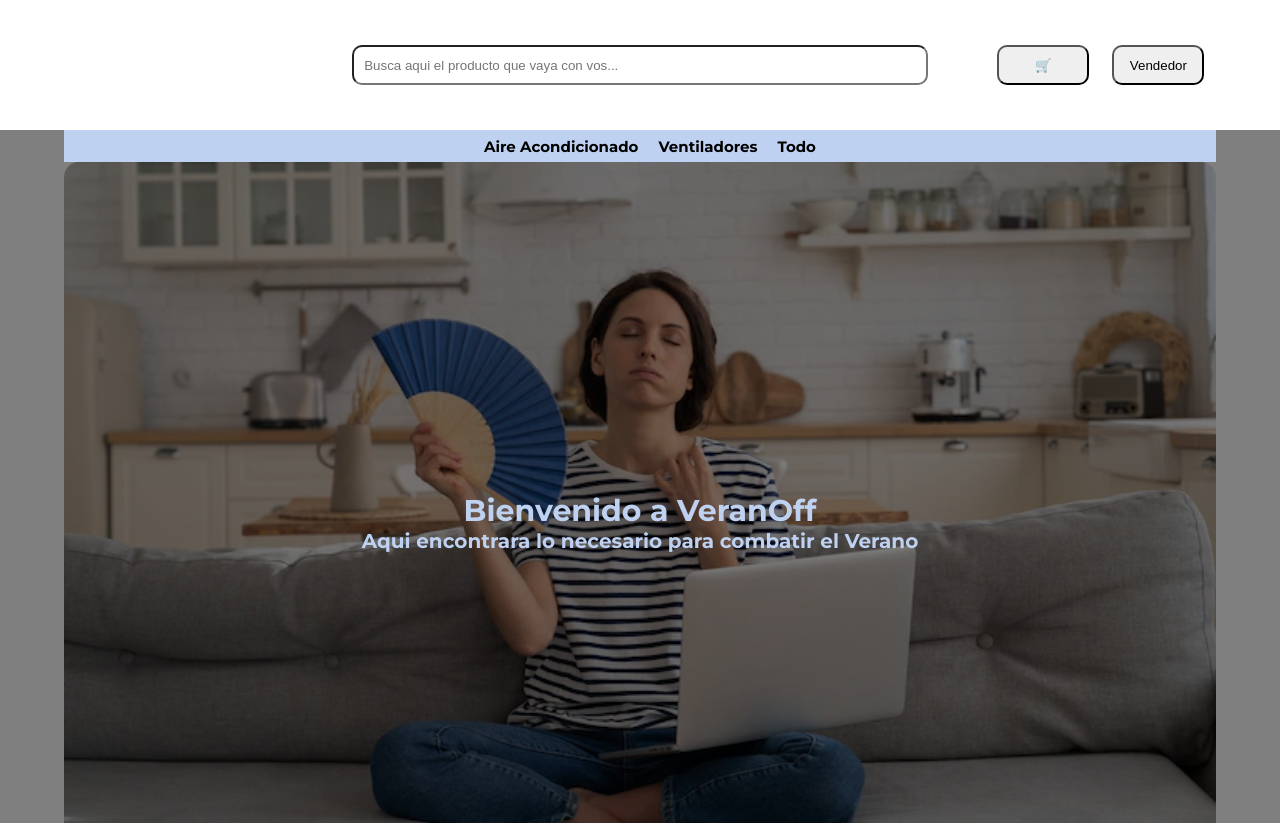
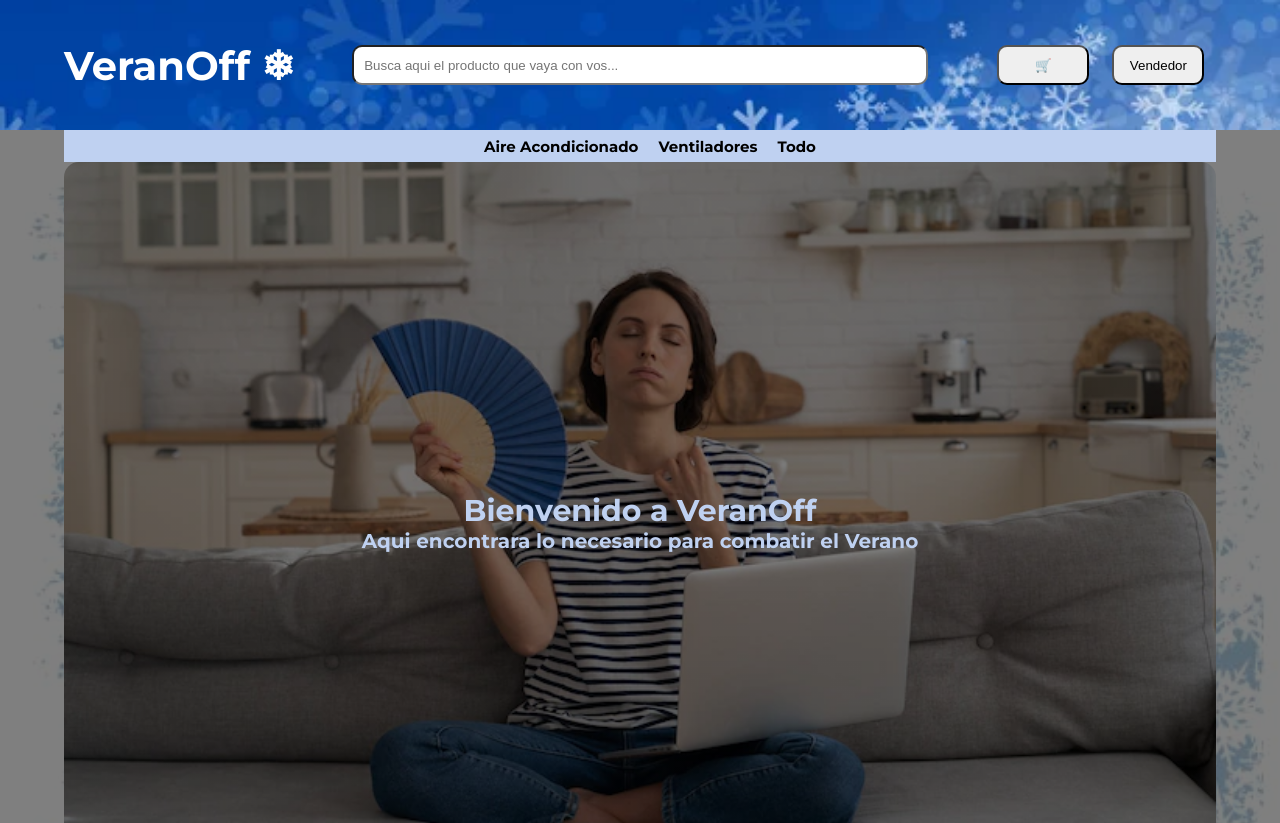
Before and after one commit to GabrielBogado/Proyecto-electrodomestico---prueba, a website: page index.html in a window 1280 px wide. Shown: the top 823 px of the page. Drawn offline with Linux system fonts and the light colour scheme; the site is published under a folder, as on GitHub Pages, so addresses that start at the root find nothing.

Commit message:
pruebaImg

```diff
--- a/scss/_header.scss
+++ b/scss/_header.scss
@@ -1,5 +1,5 @@
 header{
-    background-image: url(/img/coposNieve.jpg);
+    background-image: url(../img/coposNieve.jpg);
     background-repeat: no-repeat;
     background-position: center center;
     background-size: cover;
--- a/scss/_main.scss
+++ b/scss/_main.scss
@@ -1,5 +1,5 @@
 main{
-    background-image: linear-gradient(0deg, rgba(0,0,0,0.5), rgba(0,0,0,0.5)) ,url(/img/fondoMain.jpg);
+    background-image: linear-gradient(0deg, rgba(0,0,0,0.5), rgba(0,0,0,0.5)) ,url(../img/fondoMain.jpg);
     background-attachment: fixed;
     background-position: center;
     background-repeat: no-repeat;
```
Also changed, not shown: css/style.css.
